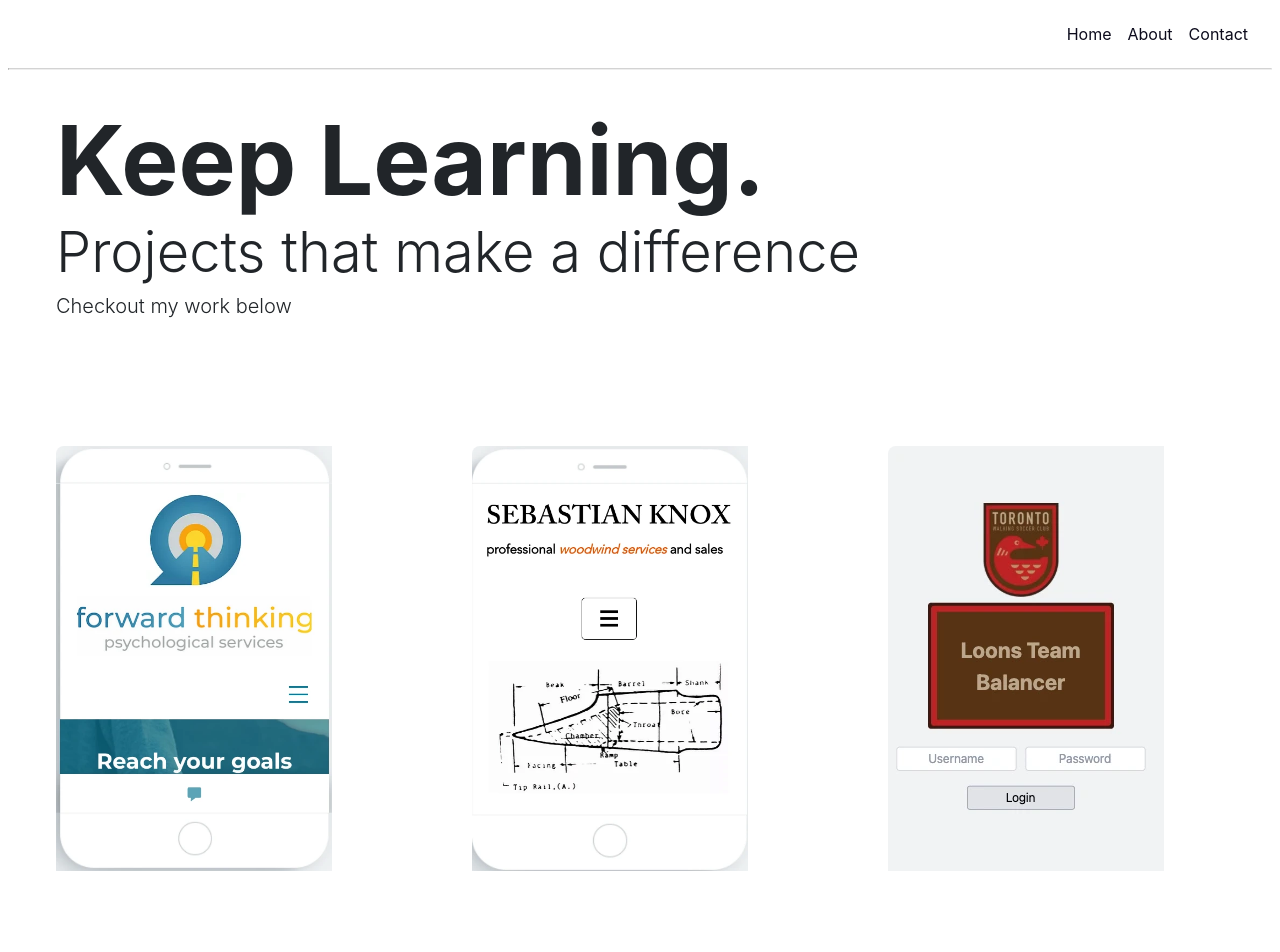
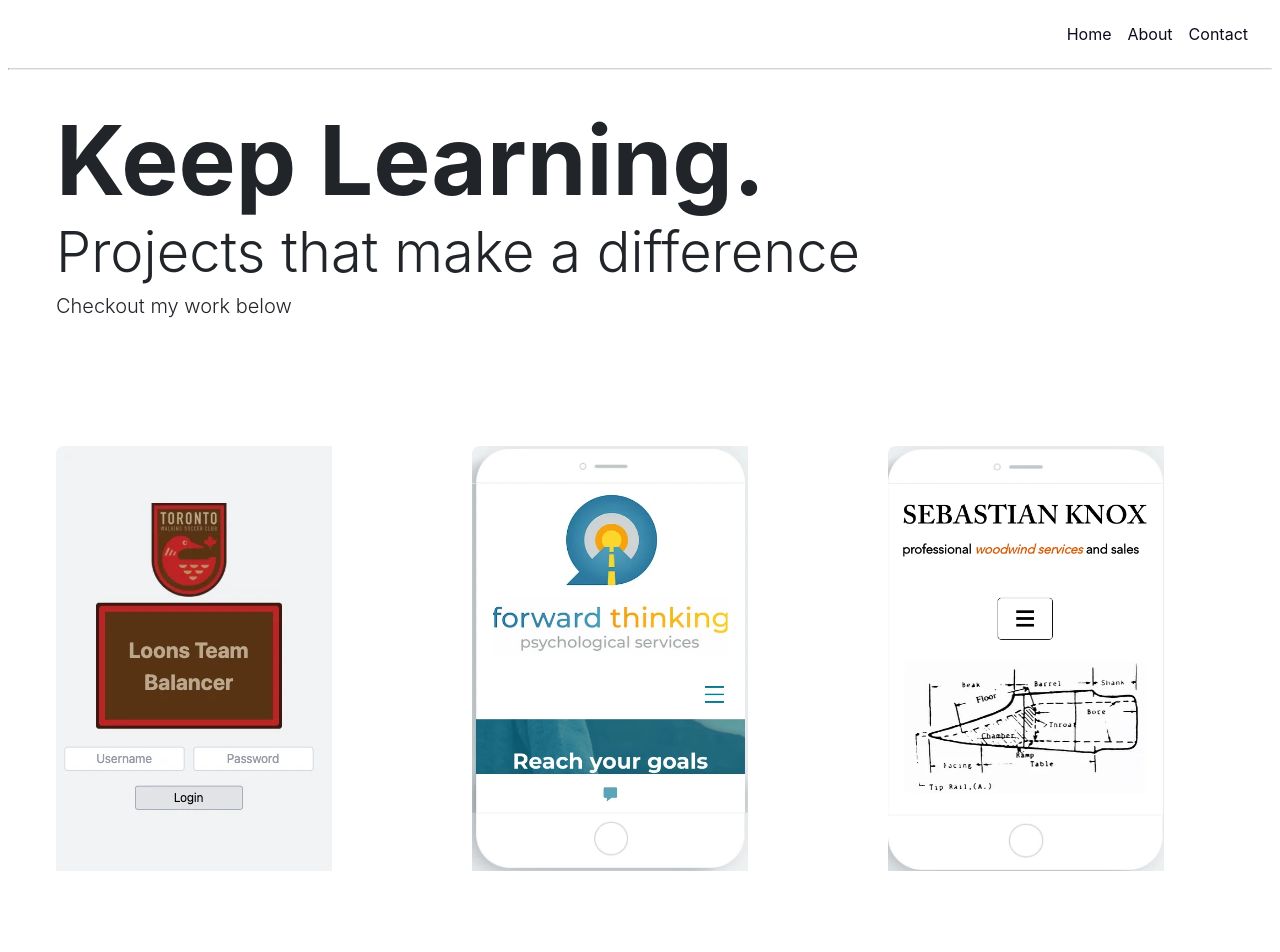
Before and after one commit to Don-Stevenson/personalWebsite, a React (Vite) app: page / in a window 1280 px wide. Shown: the top 952 px of the page. Built offline with nearby package versions, Linux system fonts and the light colour scheme.

Commit message:
Move team creator first on carousel

```diff
--- a/src/components/Carousel/Carousel.jsx
+++ b/src/components/Carousel/Carousel.jsx
@@ -25,6 +25,15 @@ import weatherAppGif from "../../images/WeatherAppGif.gif"
 const carouselItems = [
   {
     id: 0,
+    title: "Soccer Team Creator",
+    subTitle: "An app that creates balanced teams for soccer",
+    imgSrc: TeamCreatorStatic,
+    gifSrc: TeamCreatorGif,
+    link: "https://create-teams.vercel.app/login",
+    selected: false,
+  },
+  {
+    id: 1,
     title: "Forward Thinking Psychology",
     subTitle: "I worked as a Front-End Dev for this site",
     imgSrc: FTPPyschStatic,
@@ -33,22 +42,13 @@ const carouselItems = [
     selected: false,
   },
   {
-    id: 1,
+    id: 2,
     title: "Sebastian Knox Woodwinds Services",
     subTitle: `I worked Front-End Dev for this \n Saxophone
        Service & E-commerce Site.`,
     imgSrc: SebastianKnoxStatic,
     gifSrc: SebastianKnoxGif,
     link: "https://www.sebastianknox.com/",
-    selected: false,
-  },
-  {
-    id: 2,
-    title: "Soccer Team Creator",
-    subTitle: "An app that creates balanced teams for soccer",
-    imgSrc: TeamCreatorStatic,
-    gifSrc: TeamCreatorGif,
-    link: "https://create-teams.vercel.app/login",
     selected: false,
   },
   {
```
